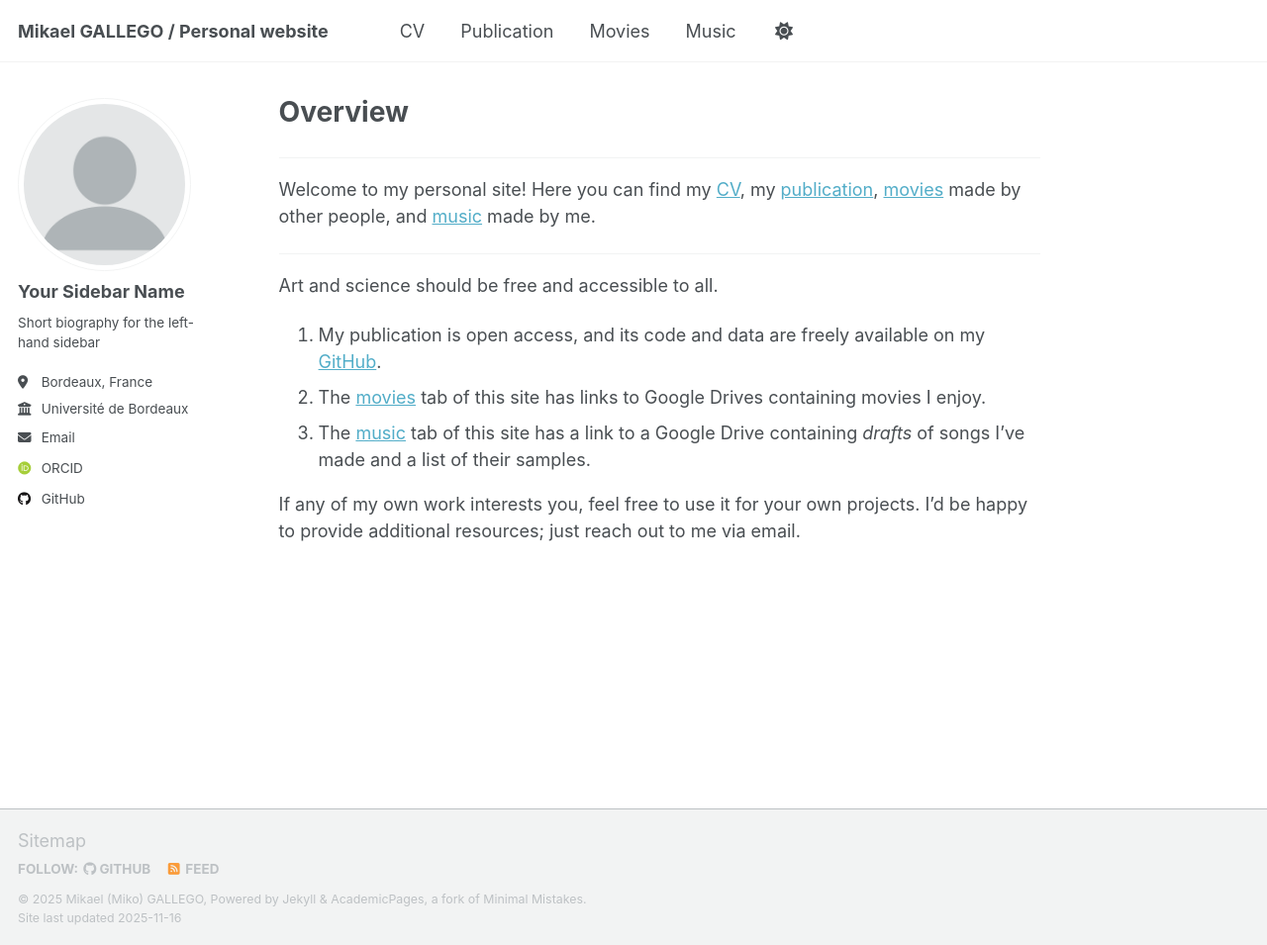
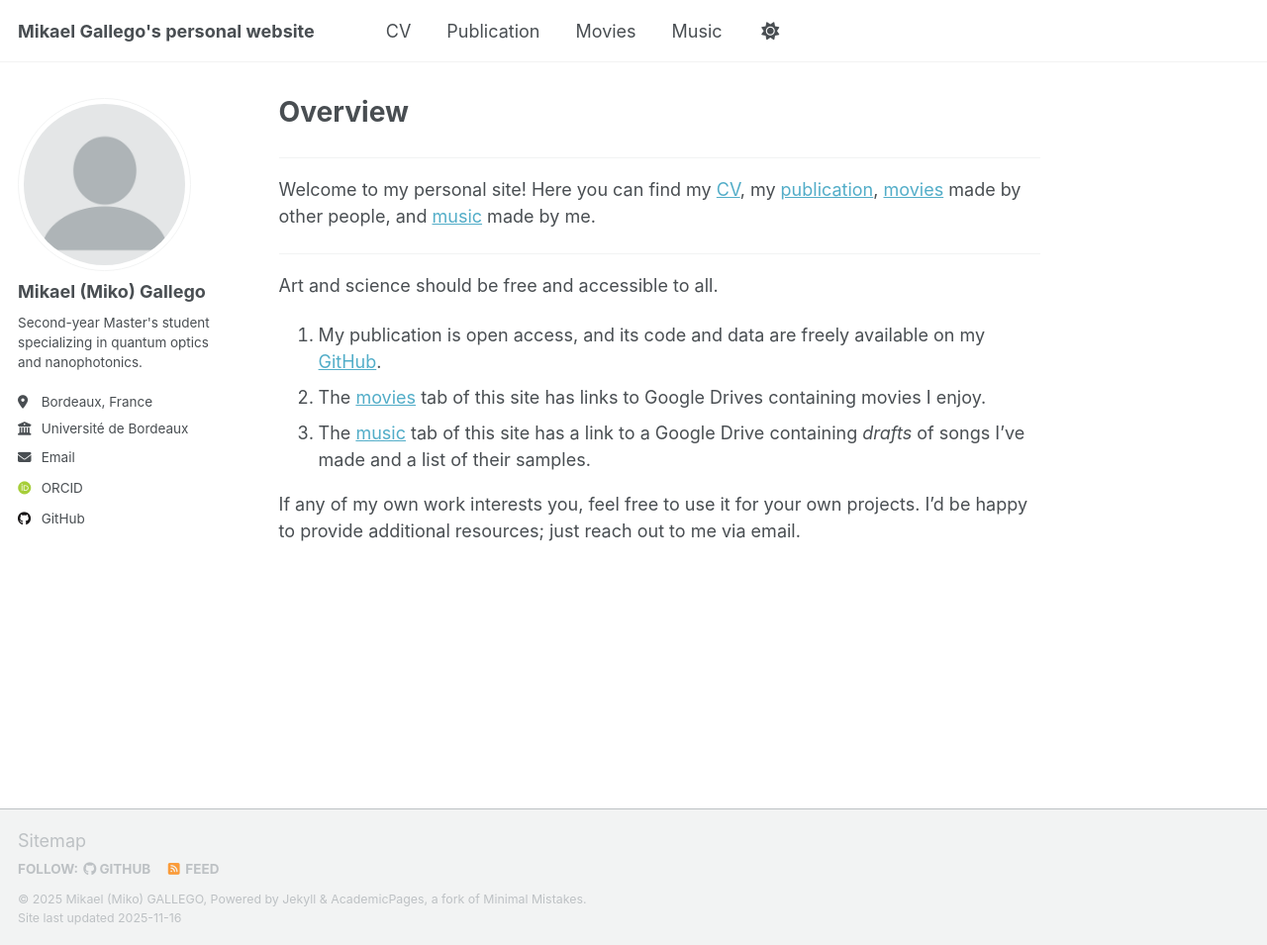
Before and after one commit to TradeMark17/TradeMark17.github.io, a Jekyll site: the page built from _pages/about.md, in a window 1280 px wide and 955 px high. Shown: the whole window at 99% size. Built offline with Jekyll 4.4.1, drawn with Linux system fonts in a browser that asks for light colours; some web fonts are replaced; a script that is not in the unit is left out.

Commit message:
Update _config.yml

```diff
--- a/_config.yml
+++ b/_config.yml
@@ -9,7 +9,7 @@
 # Basic Site Settings
 locale                   : "en-US"
 site_theme               : "default" # Currently available options are "default", "air"
-title                    : "Mikael GALLEGO / Personal website"
+title                    : "Mikael Gallego's personal website"
 title_separator          : "-"
 name                     : &name "Mikael (Miko) GALLEGO"
 description              : &description "Mikael Gallego's personal website"   # Update this with a general description of your site, this is the default if not overridden by a page
@@ -24,9 +24,9 @@ repository               : "academicpages/academicpages.github.io"
 author:
   # Biographic information
   avatar           : "profile.png"
-  name             : "Your Sidebar Name"
+  name             : "Mikael (Miko) Gallego"
   pronouns         : # example: "she/her"
-  bio              : "Short biography for the left-hand sidebar"
+  bio              : "Second-year Master's student specializing in quantum optics and nanophotonics."
   location         : "Bordeaux, France"
   employer         : "Université de Bordeaux"
   uri              : # URL
```
